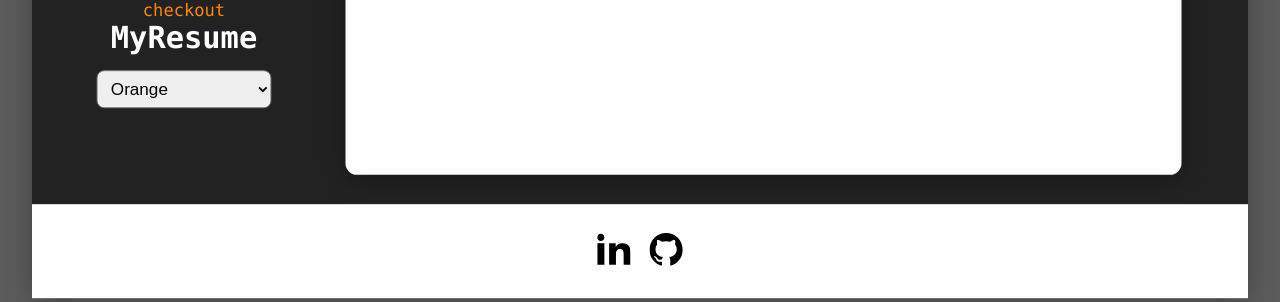
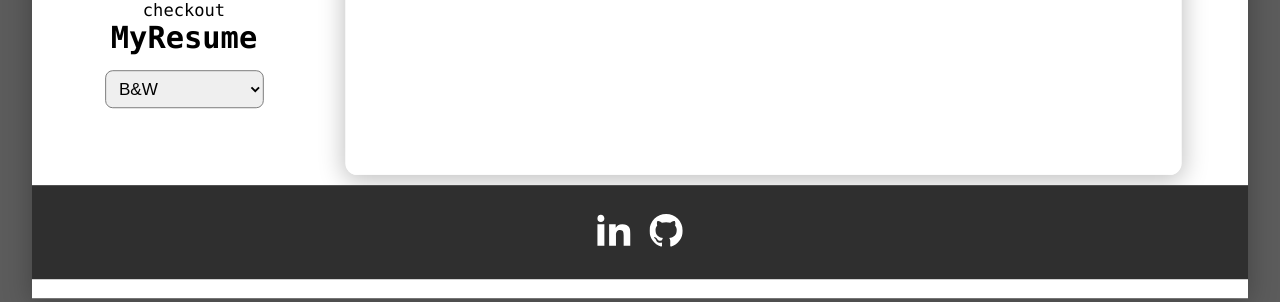
Before and after one commit to RamPanpalia/rampanpalia.github.io, a React (Create React App) app: page / in a window 1280 px wide. Shown: the part 551-853 px from the top of the page. Built offline with nearby package versions, Linux system fonts and the light colour scheme; a web font is replaced by a local one.

Commit message:
small ui changes

```diff
--- a/src/App.js
+++ b/src/App.js
@@ -10,7 +10,7 @@ import Projects from './components/Projects';
 import EducationAndCertification from './components/EducationAndCertification'
 
 function App() {
-  const [theme, setTheme] = useState('orange')
+  const [theme, setTheme] = useState('lite')
   const [ActiveComponent, setActiveComponent] = useState(<AboutMe />)
   const [navOn, setNavOn] = useState(false);
 
@@ -76,14 +76,14 @@ function App() {
           </div>
           <div className='changeTheme changeTheme2'>
             <select className='themeValue' onChange={(e) => { setTheme(e.target.value) }}>
+              <option value={'lite'}>B&W</option>
               <option value={'orange'}>Orange</option>
               <option value={':root'}>Light Gray Blue</option>
               <option value={'theme-01'}>Dark Gray Blue</option>
               <option value={'theme-02'}>Red</option>
               <option value={'limegreen'}>LimeGreen</option>
-              <option value={'black-white'}>Black & White</option>
+              {/* <option value={'black-white'}>Black & White</option> */}
               <option value={'ocean-blue'}>Ocean-Blue</option>
-              <option value={'lite'}>Lose all Colors🙃</option>
             </select>
           </div>
         </div>
@@ -118,14 +118,14 @@ function App() {
             </div>
             <div className='changeTheme'>
               <select className='themeValue' onChange={(e) => { setTheme(e.target.value) }}>
+                <option value={'lite'}>B&W</option>
                 <option value={'orange'}>Orange</option>
                 <option value={':root'}>Light Gray Blue</option>
                 <option value={'theme-01'}>Dark Gray Blue</option>
                 <option value={'theme-02'}>Red</option>
                 <option value={'limegreen'}>Green</option>
-                <option value={'black-white'}>Black & White</option>
+                {/* <option value={'black-white'}>Black & White</option> */}
                 <option value={'ocean-blue'}>Ocean-Blue</option>
-                <option value={'lite'}>Lose all Colors🙃</option>
               </select>
             </div>
           </div>
--- a/src/stylesheets/App.css
+++ b/src/stylesheets/App.css
@@ -7,6 +7,8 @@
     --title-cl: black;
     --matter-bg: #e8f6ff;
     --matter-cl: black;
+    --social-media: white;
+    --svg-clr: black;
 }
 
 .theme-01 {
@@ -18,6 +20,8 @@
     --title-cl: black;
     --matter-bg: #5d6a7e;
     --matter-cl: white;
+    --social-media: white;
+    --svg-clr: black;
 }
 
 .theme-02 {
@@ -29,6 +33,8 @@
     --title-cl: black;
     --matter-bg: #ffe8e8;
     --matter-cl: black;
+    --social-media: white;
+    --svg-clr: black;
 }
 
 .orange {
@@ -40,6 +46,8 @@
     --title-cl: black;
     --matter-bg: #ffffff;
     --matter-cl: black;
+    --social-media: white;
+    --svg-clr: black;
 }
 
 .black-white {
@@ -51,6 +59,8 @@
     --title-cl: black;
     --matter-bg: #dddddd;
     --matter-cl: black;
+    --social-media: white;
+    --svg-clr: black;
 }
 
 .ocean-blue {
@@ -62,6 +72,8 @@
     --title-cl: black;
     --matter-bg: #e8fdff;
     --matter-cl: black;
+    --social-media: white;
+    --svg-clr: black;
 }
 .limegreen {
     --dark-bg: #26382c;
@@ -72,6 +84,8 @@
     --title-cl: black;
     --matter-bg: #eaffe8;
     --matter-cl: black;
+    --social-media: white;
+    --svg-clr: black;
 }
 
 .lite {
@@ -83,7 +97,8 @@
     --title-cl: white;
     --matter-bg: #ffffff;
     --matter-cl: black;
-
+    --social-media: rgb(47, 47, 47);
+    --svg-clr: rgb(255, 255, 255);
 }
 
 .App {
@@ -236,7 +251,8 @@ a:active {
     left: auto;
     width: 100%;
     padding: 20px 0px 20px 0;
-    background: white;
+    margin-bottom: 20px;
+    background: var(--social-media);
     display: flex;
     align-items: center;
     justify-content: center;
@@ -247,7 +263,12 @@ a:active {
     margin: 10px;
     height: 35px;
     width: 35px;
+    fill: var(--svg-clr);
     /* box-shadow: 0px 20px 40px red !important; */
+}
+
+.social-media svg:hover{
+    filter: drop-shadow(0px 0px 10px rgba(96, 96, 96, 0.3));
 }
 
 .facebook:hover {
```
